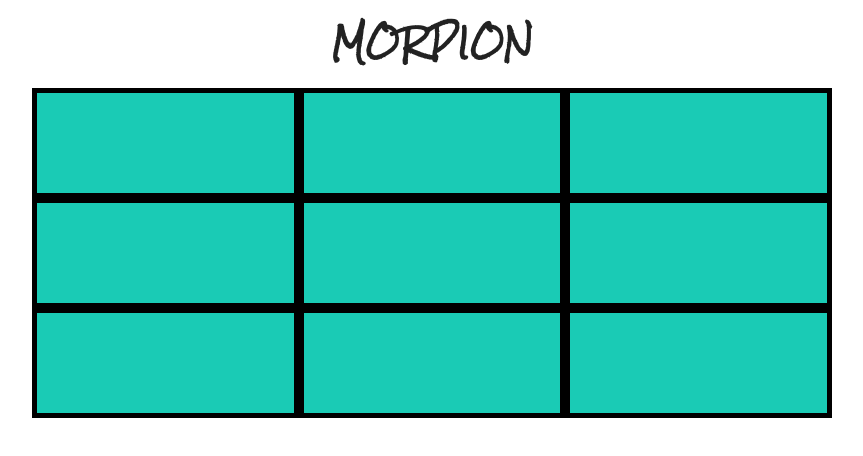
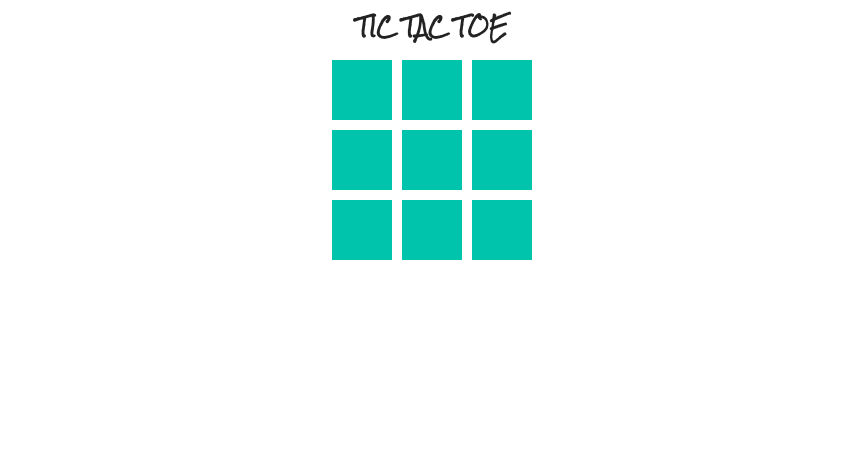
Before and after one commit to IVAN-URBACZKA/tic-tac-toe, a plain HTML site: page index.html in a window 1280 px wide. Shown: the whole page, without its empty margins (208-1071 px from the left). Drawn offline with nearby package versions, Linux system fonts and the light colour scheme.

Commit message:
first commit

```diff
--- a/css/main.css
+++ b/css/main.css
@@ -94,10 +94,16 @@ textarea {
 /* ==========================================================================
    Author's custom styles
    ========================================================================== */
+body{
+    display: flex;
+    justify-content: center;
+}
+
 
 h1{
     text-align: center;
     font-family: 'Rock Salt', cursive;
+    font-size: 20px;
 
 }
 
@@ -105,14 +111,13 @@ h1{
     display: grid;
     grid-template-columns: repeat(3,auto);
     background-color:#00C5AC;
-    margin: auto;
     max-width: 100vh;
 }
 
 .case{
-  background-color:rgba(255, 255, 255, 0.1);
-  border: 5px solid black;
-  padding:50px;
+  background-color:rgba(255, 255, 255, 0);
+  border: 5px solid white;
+  padding:30px;
   font-size: 40px;
   font-weight: bold;
   text-align: center;
--- a/index.html
+++ b/index.html
@@ -24,7 +24,7 @@
 
         <main>
 
-            <h1>MORPION</h1>
+            <h1>TIC TAC TOE</h1>
 
             <div id="morpion">
 
```
